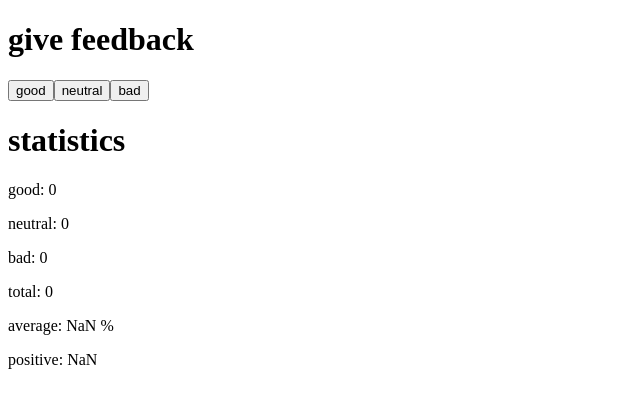
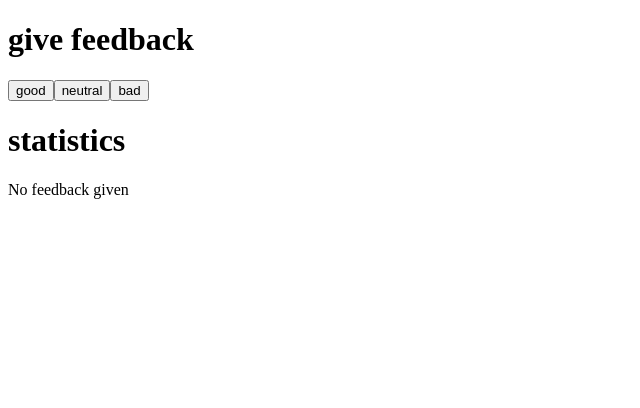
Before and after one commit to Mesadova/FullStackopen_Edu2024, a React (Vite) app in the folder part1/: page / in a window 1280 px wide. Shown: the top 408 px of the page, without its empty margins (0-640 px from the left). Built offline with nearby package versions, Linux system fonts and the light colour scheme.

Commit message:
1.9.Unicafe

```diff
--- a/part1/src/App.jsx
+++ b/part1/src/App.jsx
@@ -45,7 +45,12 @@ const App = () => {
       <Button handleEvent={handleGood} text='good'/>
       <Button handleEvent={handleNeutral} text='neutral'/>
       <Button handleEvent={handleBad} text='bad'/>
+
       <h1>statistics</h1>
+      {total === 0 ? (
+        <p>No feedback given</p>
+      ) : (
+        <div>
           <Statistics text='good' value={good}/>
           <Statistics text='neutral' value={neutral}/>
           <Statistics text='bad' value={bad}/>
@@ -53,6 +58,8 @@ const App = () => {
           <Statistics text='average' value={average()}/>
           <Statistics text='positive' value={positive()}/>
         </div>
+      )}
+    </div>
   )
 }
 
```
Lines whose indentation alone changed are shown as unchanged.
